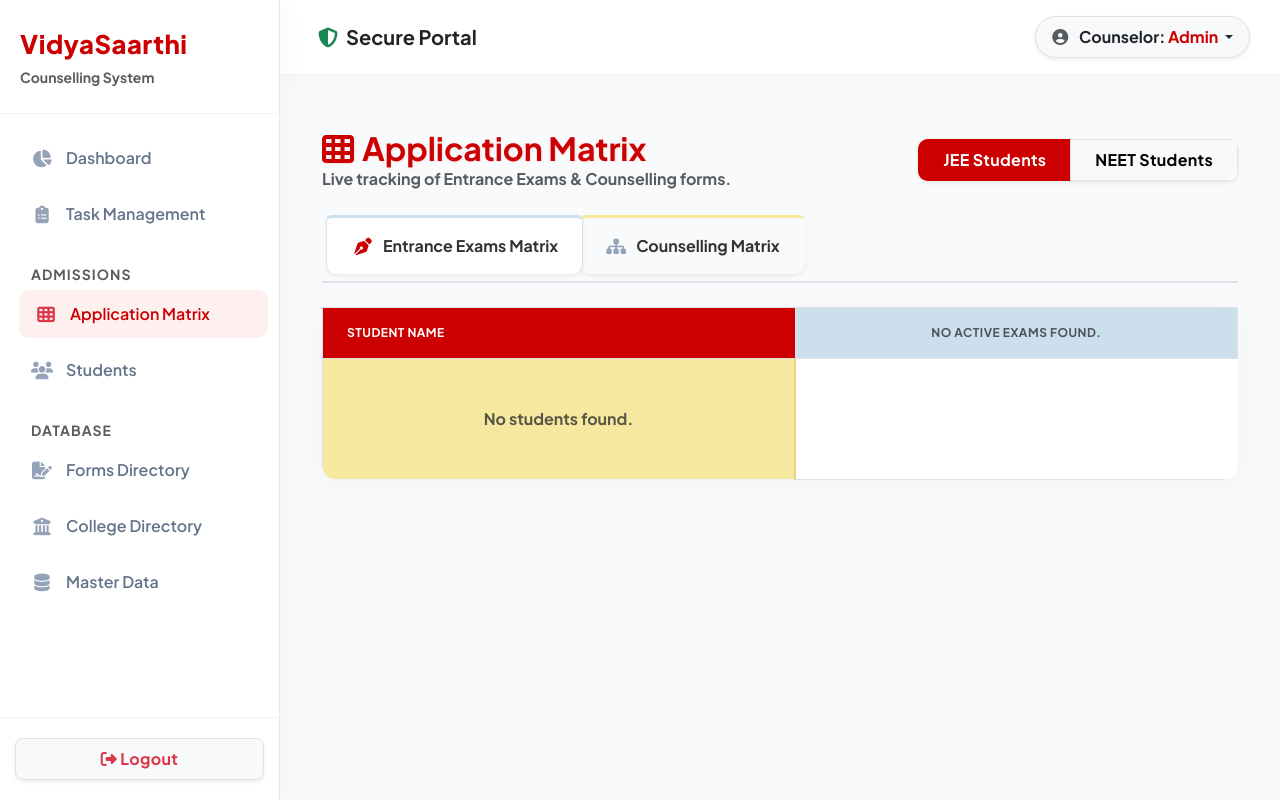
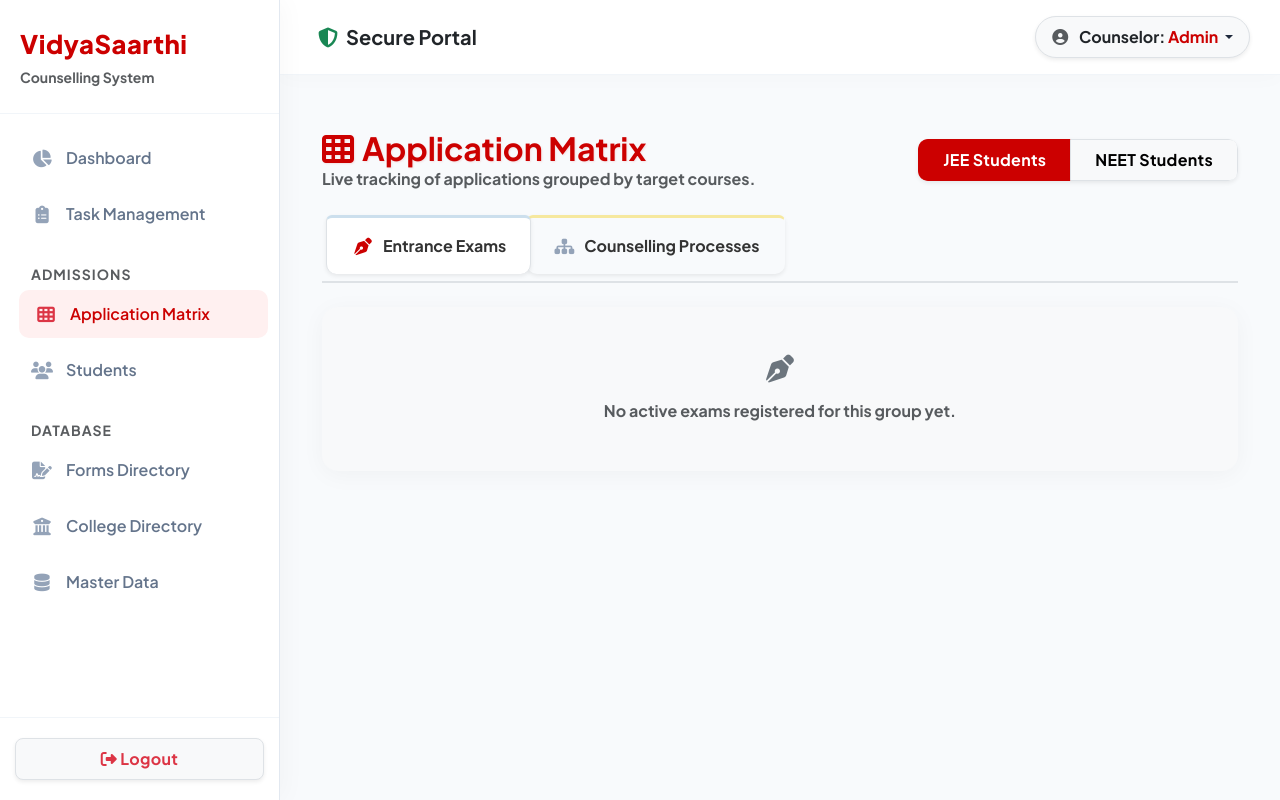
Before and after one commit to vidyaSaarthi/vs_sms, a Flask app: page /reports/application-matrix in a window 1280 px wide. Run offline with Flask 3, Linux system fonts and the light colour scheme; a user stored in the database is signed in; data that the repository does not hold is empty.

Commit message:
8.94 - "Addign application matrix"

```diff
--- a/app.py
+++ b/app.py
@@ -1450,25 +1450,38 @@ if __name__ == '__main__':
 @app.route('/reports/application-matrix')
 @login_required
 def application_matrix():
-    # Toggle between JEE and NEET views to keep the grid readable
+    # Toggle between JEE and NEET views to keep the grid relevant
     exam_type = request.args.get('exam_type', 'JEE')
 
-    # Fetch students for the selected exam
+    # Fetch students for the selected exam group
     students = Student.query.filter_by(exam_type=exam_type).order_by(Student.full_name.asc()).all()
     student_ids = [s.id for s in students]
 
-    # --- 1. EXAM MATRIX DATA ---
+    # ==========================================
+    # 1. EXAM MATRIX DATA (Grouped by Course)
+    # ==========================================
     exam_results = StudentExamResult.query.filter(StudentExamResult.student_id.in_(student_ids)).all()
     active_exam_ids = list(set([r.exam_id for r in exam_results]))
     active_exams = Exam.query.filter(Exam.id.in_(active_exam_ids)).order_by(Exam.name.asc()).all()
 
     exam_matrix = {s.id: {} for s in students}
     for r in exam_results:
-        # If application number exists and isn't blank, it's Filled
         has_app_no = bool(r.application_number and r.application_number.strip())
         exam_matrix[r.student_id][r.exam_id] = 'Filled' if has_app_no else 'Pending'
 
-    # --- 2. COUNSELLING MATRIX DATA ---
+    exams_grouped = {}
+    for exam in active_exams:
+        if not exam.courses:
+            exams_grouped.setdefault("General / Untagged", []).append(exam)
+        else:
+            for course in exam.courses:
+                exams_grouped.setdefault(course.name, []).append(exam)
+    # Sort the dictionary alphabetically by course name
+    exams_grouped = dict(sorted(exams_grouped.items()))
+
+    # ==========================================
+    # 2. COUNSELLING MATRIX DATA (Grouped by Course)
+    # ==========================================
     couns_regs = StudentCounsellingRegistration.query.filter(
         StudentCounsellingRegistration.student_id.in_(student_ids)).all()
     active_couns_ids = list(set([r.counselling_id for r in couns_regs]))
@@ -1477,14 +1490,22 @@ def application_matrix():
 
     couns_matrix = {s.id: {} for s in students}
     for r in couns_regs:
-        # If application number exists and isn't blank, it's Filled
         has_app_no = bool(r.application_number and r.application_number.strip())
         couns_matrix[r.student_id][r.counselling_id] = 'Filled' if has_app_no else 'Pending'
 
+    couns_grouped = {}
+    for c in active_counsellings:
+        if not c.courses:
+            couns_grouped.setdefault("General / Untagged", []).append(c)
+        else:
+            for course in c.courses:
+                couns_grouped.setdefault(course.name, []).append(c)
+    couns_grouped = dict(sorted(couns_grouped.items()))
+
     return render_template('application_matrix.html',
                            students=students,
-                           active_exams=active_exams,
+                           exams_grouped=exams_grouped,
                            exam_matrix=exam_matrix,
-                           active_counsellings=active_counsellings,
+                           couns_grouped=couns_grouped,
                            couns_matrix=couns_matrix,
                            exam_type=exam_type)
--- a/templates/application_matrix.html
+++ b/templates/application_matrix.html
@@ -9,7 +9,7 @@
             <h2 class="fw-bold mb-0" style="color: #cc0000; text-shadow: 1px 1px 2px rgba(204,0,0,0.1);">
                 <i class="fas fa-th me-2"></i>Application Matrix
             </h2>
-            <p class="text-muted mb-0 fw-bold">Live tracking of Entrance Exams & Counselling forms.</p>
+            <p class="text-muted mb-0 fw-bold">Live tracking of applications grouped by target courses.</p>
         </div>
 
         <div class="btn-group shadow-sm" role="group" style="border-radius: 10px; overflow: hidden;">
@@ -18,24 +18,42 @@
         </div>
     </div>
 
-    <!-- Tab Navigation -->
+    <!-- Outer Tab Navigation (Exams vs Counselling) -->
     <ul class="nav nav-tabs mb-4 border-bottom-0" id="matrixTabs" role="tablist" style="border-bottom: 2px solid #dee2e6 !important;">
         <li class="nav-item" role="presentation">
-            <button class="nav-link active fw-bold px-4 py-3 shadow-sm border-bottom-0" data-bs-toggle="tab" data-bs-target="#tab-exams" type="button" style="border-top: 3px solid var(--brand-blue); color: #333;">
-                <i class="fas fa-pen-nib me-2"></i>Entrance Exams Matrix
+            <button class="nav-link active fw-bold px-4 py-3 shadow-sm border-bottom-0" id="exams-tab-btn" data-bs-toggle="tab" data-bs-target="#tab-exams" type="button" style="border-top: 3px solid var(--brand-blue); color: #333;">
+                <i class="fas fa-pen-nib me-2"></i>Entrance Exams
             </button>
         </li>
         <li class="nav-item" role="presentation">
-            <button class="nav-link fw-bold px-4 py-3 shadow-sm border-bottom-0" data-bs-toggle="tab" data-bs-target="#tab-couns" type="button" style="border-top: 3px solid var(--brand-yellow); color: #333;">
-                <i class="fas fa-sitemap me-2"></i>Counselling Matrix
+            <button class="nav-link fw-bold px-4 py-3 shadow-sm border-bottom-0" id="couns-tab-btn" data-bs-toggle="tab" data-bs-target="#tab-couns" type="button" style="border-top: 3px solid var(--brand-yellow); color: #333;">
+                <i class="fas fa-sitemap me-2"></i>Counselling Processes
             </button>
         </li>
     </ul>
 
-    <!-- Viral CSS for Sticky Tables -->
+    <!-- Viral CSS for Sticky Tables & Pills -->
     <style>
+        /* Modern Course Pills */
+        .course-pill.active {
+            background-color: #ffffff !important;
+            color: #cc0000 !important;
+            box-shadow: 0 4px 15px rgba(0,0,0,0.08) !important;
+            border: 1px solid #cc0000 !important;
+        }
+        .course-pill {
+            background-color: #f8f9fa;
+            color: #555;
+            border-radius: 8px;
+            font-weight: 700;
+            transition: all 0.2s ease;
+            border: 1px solid #dee2e6;
+        }
+        .course-pill:hover:not(.active) { background-color: #e9ecef; }
+
+        /* Matrix Grid Layout */
         .matrix-table-wrapper {
-            max-height: 65vh;
+            max-height: 60vh;
             overflow: auto;
             border-radius: 0 0 15px 15px;
             background-color: #fff;
@@ -46,6 +64,7 @@
             color: #333; font-weight: 800; text-align: center;
             border-bottom: 2px solid #a6cbe6;
             box-shadow: 0 4px 6px rgba(0,0,0,0.05);
+            white-space: nowrap;
         }
         .matrix-table th:first-child, .matrix-table td:first-child {
             position: sticky; left: 0; z-index: 20;
@@ -55,11 +74,12 @@
             box-shadow: 4px 0 6px rgba(0,0,0,0.05);
         }
         .matrix-table th:first-child {
-            z-index: 30; /* Corner cell absolute top */
+            z-index: 30; /* Corner cell absolute top-left */
             background-color: #cc0000 !important; color: #ffffff;
             border-right: none;
         }
-        /* 3D Badges */
+
+        /* 3D Status Badges */
         .badge-filled {
             background: linear-gradient(135deg, #11998e 0%, #38ef7d 100%);
             color: white; border-radius: 6px; padding: 6px 12px;
@@ -76,26 +96,44 @@
 
     <div class="tab-content">
         <!-- ==========================================
-             TAB 1: EXAM MATRIX
+             TAB 1: EXAM MATRIX (Grouped by Course)
              ========================================== -->
         <div class="tab-pane fade show active" id="tab-exams" role="tabpanel">
-            <div class="card border-0 shadow-lg" style="border-radius: 15px;">
+            <div class="card border-0 shadow-lg" style="border-radius: 15px; background-color: #f8f9fa;">
+
+                {% if exams_grouped %}
+                <!-- Dynamic Course Sub-Tabs for Exams -->
+                <div class="p-3 border-bottom">
+                    <ul class="nav nav-pills gap-2" id="examCourseTabs" role="tablist">
+                        {% for course_name, exams in exams_grouped.items() %}
+                        <li class="nav-item" role="presentation">
+                            <button class="nav-link course-pill {% if loop.first %}active{% endif %} px-4 py-2" id="exam-course-{{ loop.index }}-tab" data-bs-toggle="pill" data-bs-target="#exam-course-{{ loop.index }}" type="button" role="tab">
+                                {{ course_name }} <span class="badge bg-secondary ms-2 rounded-pill">{{ exams|length }}</span>
+                            </button>
+                        </li>
+                        {% endfor %}
+                    </ul>
+                </div>
+
+                <!-- Content Panes for Exam Courses -->
+                <div class="tab-content" id="examCourseTabsContent">
+                    {% for course_name, exams in exams_grouped.items() %}
+                    <div class="tab-pane fade {% if loop.first %}show active{% endif %}" id="exam-course-{{ loop.index }}" role="tabpanel">
                         <div class="matrix-table-wrapper">
                             <table class="table table-bordered matrix-table mb-0 align-middle">
                                 <thead>
                                     <tr>
-                                <th class="ps-4 py-3 text-start" style="min-width: 200px;">Student Name</th>
-                                {% for exam in active_exams %}
-                                    <th class="py-3" style="min-width: 140px;">{{ exam.name }}</th>
+                                        <th class="ps-4 py-3 text-start" style="min-width: 250px;">Student Name</th>
+                                        {% for exam in exams %}
+                                            <th class="py-3" style="min-width: 150px;">{{ exam.name }}</th>
                                         {% endfor %}
-                                {% if not active_exams %}<th class="py-3 text-muted">No active exams found.</th>{% endif %}
                                     </tr>
                                 </thead>
                                 <tbody>
                                     {% for student in students %}
                                     <tr>
                                         <td class="ps-4 py-3"><a href="{{ url_for('view_student', id=student.id) }}" class="text-decoration-none text-dark d-block">{{ student.full_name }}</a></td>
-                                {% for exam in active_exams %}
+                                        {% for exam in exams %}
                                             <td class="text-center py-3">
                                                 {% set status = exam_matrix[student.id].get(exam.id) %}
                                                 {% if status == 'Filled' %}
@@ -107,38 +145,64 @@
                                                 {% endif %}
                                             </td>
                                         {% endfor %}
-                                {% if not active_exams %}<td></td>{% endif %}
                                     </tr>
                                     {% else %}
-                            <tr><td colspan="{{ active_exams|length + 1 }}" class="text-center py-5 text-muted fw-bold">No students found.</td></tr>
+                                    <tr><td colspan="{{ exams|length + 1 }}" class="text-center py-5 text-muted fw-bold">No students found.</td></tr>
                                     {% endfor %}
                                 </tbody>
                             </table>
                         </div>
                     </div>
+                    {% endfor %}
+                </div>
+                {% else %}
+                <div class="text-center py-5 text-muted fw-bold">
+                    <i class="fas fa-pen-nib fs-3 mb-3 d-block text-secondary"></i>No active exams registered for this group yet.
+                </div>
+                {% endif %}
+
+            </div>
         </div>
 
         <!-- ==========================================
-             TAB 2: COUNSELLING MATRIX
+             TAB 2: COUNSELLING MATRIX (Grouped by Course)
              ========================================== -->
         <div class="tab-pane fade" id="tab-couns" role="tabpanel">
-            <div class="card border-0 shadow-lg" style="border-radius: 15px;">
+            <div class="card border-0 shadow-lg" style="border-radius: 15px; background-color: #f8f9fa;">
+
+                {% if couns_grouped %}
+                <!-- Dynamic Course Sub-Tabs for Counselling -->
+                <div class="p-3 border-bottom">
+                    <ul class="nav nav-pills gap-2" id="counsCourseTabs" role="tablist">
+                        {% for course_name, counsellings in couns_grouped.items() %}
+                        <li class="nav-item" role="presentation">
+                            <button class="nav-link course-pill {% if loop.first %}active{% endif %} px-4 py-2" id="couns-course-{{ loop.index }}-tab" data-bs-toggle="pill" data-bs-target="#couns-course-{{ loop.index }}" type="button" role="tab">
+                                {{ course_name }} <span class="badge bg-secondary ms-2 rounded-pill">{{ counsellings|length }}</span>
+                            </button>
+                        </li>
+                        {% endfor %}
+                    </ul>
+                </div>
+
+                <!-- Content Panes for Counselling Courses -->
+                <div class="tab-content" id="counsCourseTabsContent">
+                    {% for course_name, counsellings in couns_grouped.items() %}
+                    <div class="tab-pane fade {% if loop.first %}show active{% endif %}" id="couns-course-{{ loop.index }}" role="tabpanel">
                         <div class="matrix-table-wrapper">
                             <table class="table table-bordered matrix-table mb-0 align-middle">
                                 <thead>
                                     <tr>
-                                <th class="ps-4 py-3 text-start" style="min-width: 200px;">Student Name</th>
-                                {% for c in active_counsellings %}
-                                    <th class="py-3" style="min-width: 140px;">{{ c.name }}</th>
+                                        <th class="ps-4 py-3 text-start" style="min-width: 250px;">Student Name</th>
+                                        {% for c in counsellings %}
+                                            <th class="py-3" style="min-width: 150px;">{{ c.name }}</th>
                                         {% endfor %}
-                                {% if not active_counsellings %}<th class="py-3 text-muted">No active processes found.</th>{% endif %}
                                     </tr>
                                 </thead>
                                 <tbody>
                                     {% for student in students %}
                                     <tr>
                                         <td class="ps-4 py-3"><a href="{{ url_for('view_student', id=student.id) }}" class="text-decoration-none text-dark d-block">{{ student.full_name }}</a></td>
-                                {% for c in active_counsellings %}
+                                        {% for c in counsellings %}
                                             <td class="text-center py-3">
                                                 {% set status = couns_matrix[student.id].get(c.id) %}
                                                 {% if status == 'Filled' %}
@@ -150,16 +214,25 @@
                                                 {% endif %}
                                             </td>
                                         {% endfor %}
-                                {% if not active_counsellings %}<td></td>{% endif %}
                                     </tr>
                                     {% else %}
-                            <tr><td colspan="{{ active_counsellings|length + 1 }}" class="text-center py-5 text-muted fw-bold">No students found.</td></tr>
+                                    <tr><td colspan="{{ counsellings|length + 1 }}" class="text-center py-5 text-muted fw-bold">No students found.</td></tr>
                                     {% endfor %}
                                 </tbody>
                             </table>
                         </div>
                     </div>
+                    {% endfor %}
+                </div>
+                {% else %}
+                <div class="text-center py-5 text-muted fw-bold">
+                    <i class="fas fa-sitemap fs-3 mb-3 d-block text-secondary"></i>No active counselling processes registered for this group yet.
+                </div>
+                {% endif %}
+
             </div>
         </div>
     </div>
+
+</div>
 {% endblock %}
```
Lines whose indentation alone changed are shown as unchanged.
